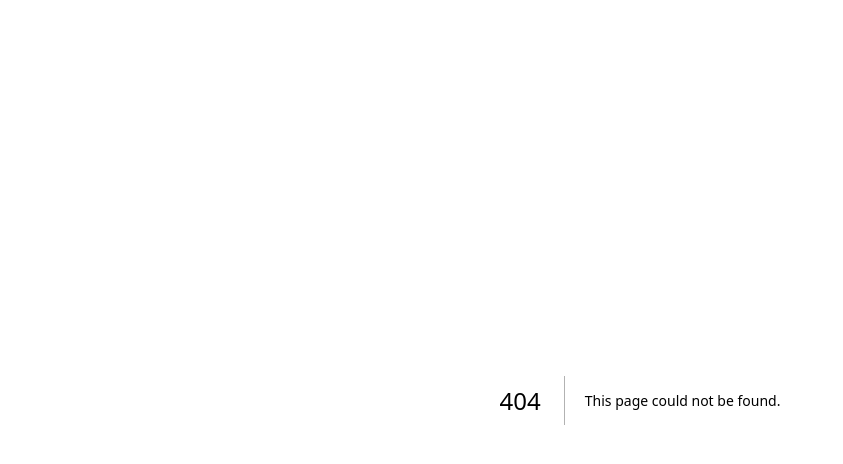
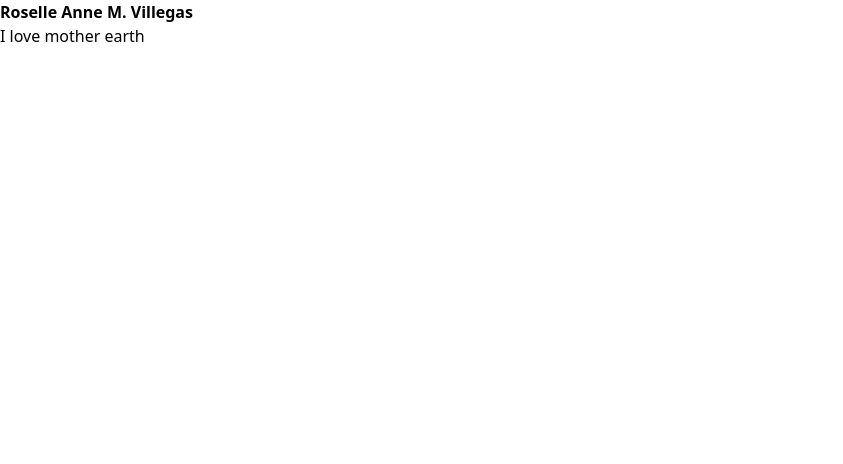
Before and after one commit to RoselleVillegas07/nextjs-dashboard, a Next.js app: page /villegas in a window 1280 px wide. Before the commit this address had no page. Shown: the top 464 px of the page, without its empty margins (0-843 px from the left). Built offline with nearby package versions, Linux system fonts and the light colour scheme.

Commit message:
added villegas page

```diff
--- /dev/null
+++ b/app/villegas/info.tsx
@@ -0,0 +1,3 @@
+export default function Info() {
+    return <p> I love mother earth</p>;
+}
--- /dev/null
+++ b/app/villegas/page.tsx
@@ -0,0 +1,10 @@
+import Info from "./info";
+export default function Page() {
+
+    return (
+        <div>
+        <h1 className="text=3x1 font-bold">Roselle Anne M. Villegas</h1>
+        <Info />
+        </div>
+    );
+}
```
